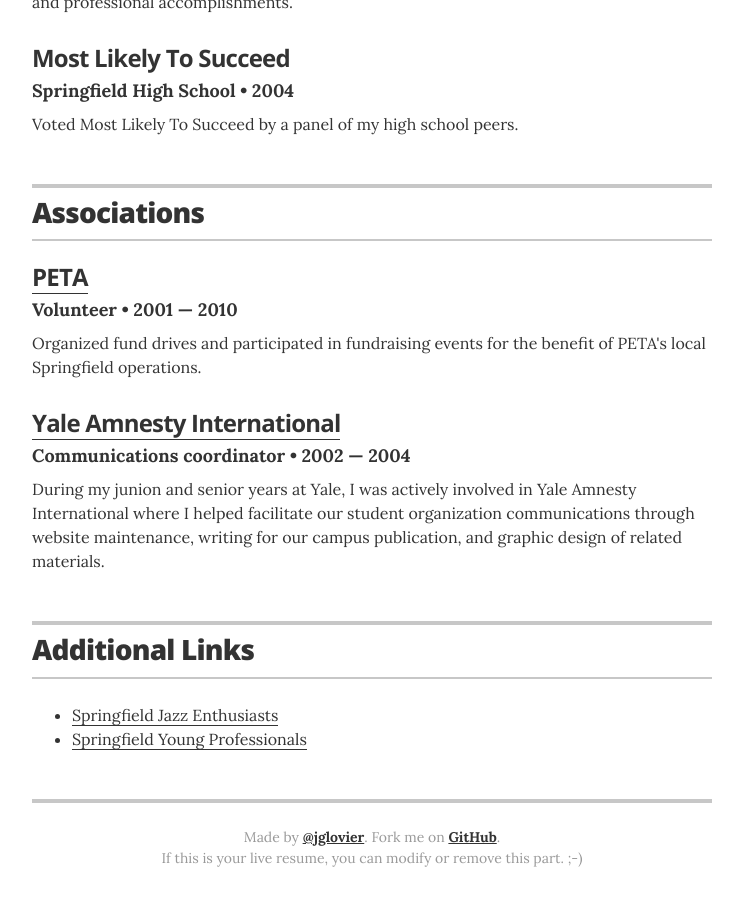
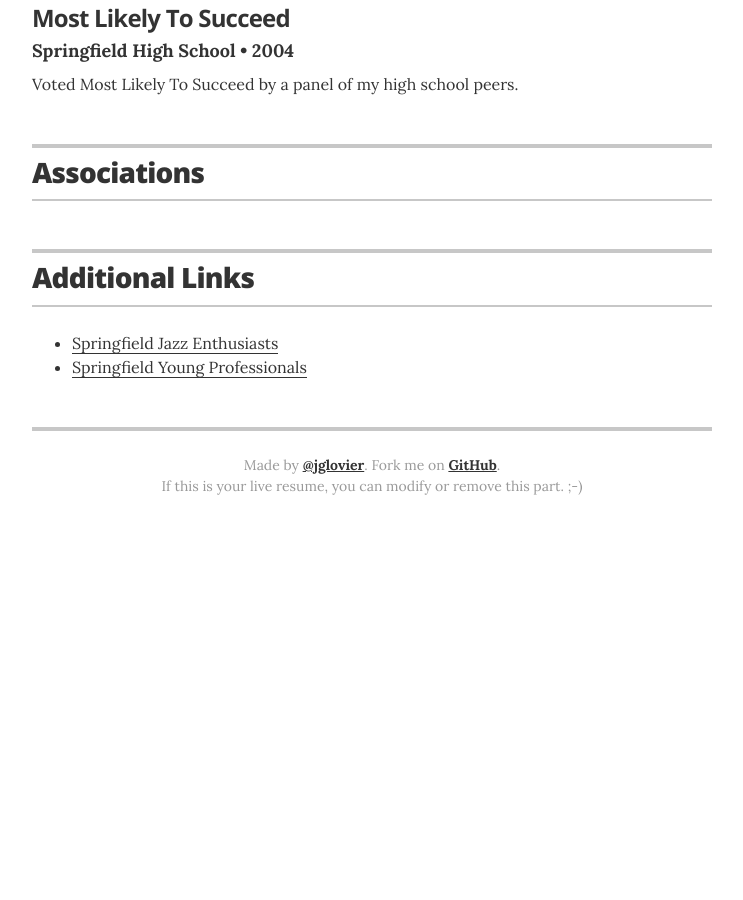
Before and after one commit to jbhunbb/jbhunbb.github.io, a Jekyll site: the page built from index.html, in a window 1280 px wide and 900 px high, scrolled down 2633 px. Shown: the whole window, without its empty margins (268-1011 px from the left). Built offline with Jekyll 4.4.1, drawn with Linux system fonts in a browser that asks for light colours; after the commit the page ends 3178 px from its top, so only the background shows below that; some of the changed text lies outside the part shown.

Commit message:
change edu

```diff
--- a/_data/associations.yml
+++ /dev/null
@@ -1,15 +0,0 @@
-# Associations
-# comment out the urls if you do not wish to display them
-
-- organization: PETA
-  role: Volunteer
-  year: 2001 &mdash; 2010
-  url: https://www.peta.org/
-  summary: Organized fund drives and participated in fundraising events for the benefit of PETA's local Springfield operations.
-
-
-- organization: Yale Amnesty International
-  role: Communications coordinator
-  year: 2002 &mdash; 2004
-  url: http://campuspress.yale.edu/amnesty/
-  summary: During my junion and senior years at Yale, I was actively involved in Yale Amnesty International where I helped facilitate our student organization communications through website maintenance, writing for our campus publication, and graphic design of related materials.
```
Also changed, not shown: _data/education.yml (+9 -9 lines).
